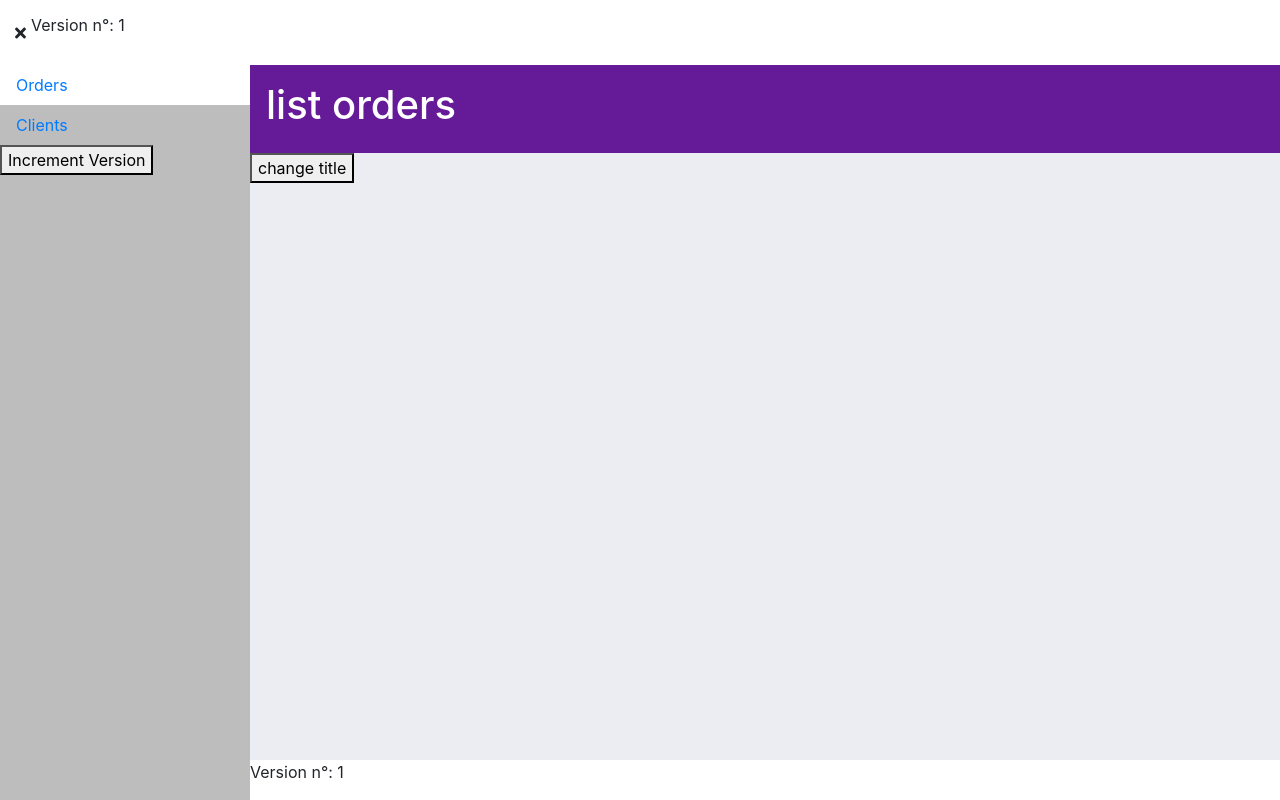
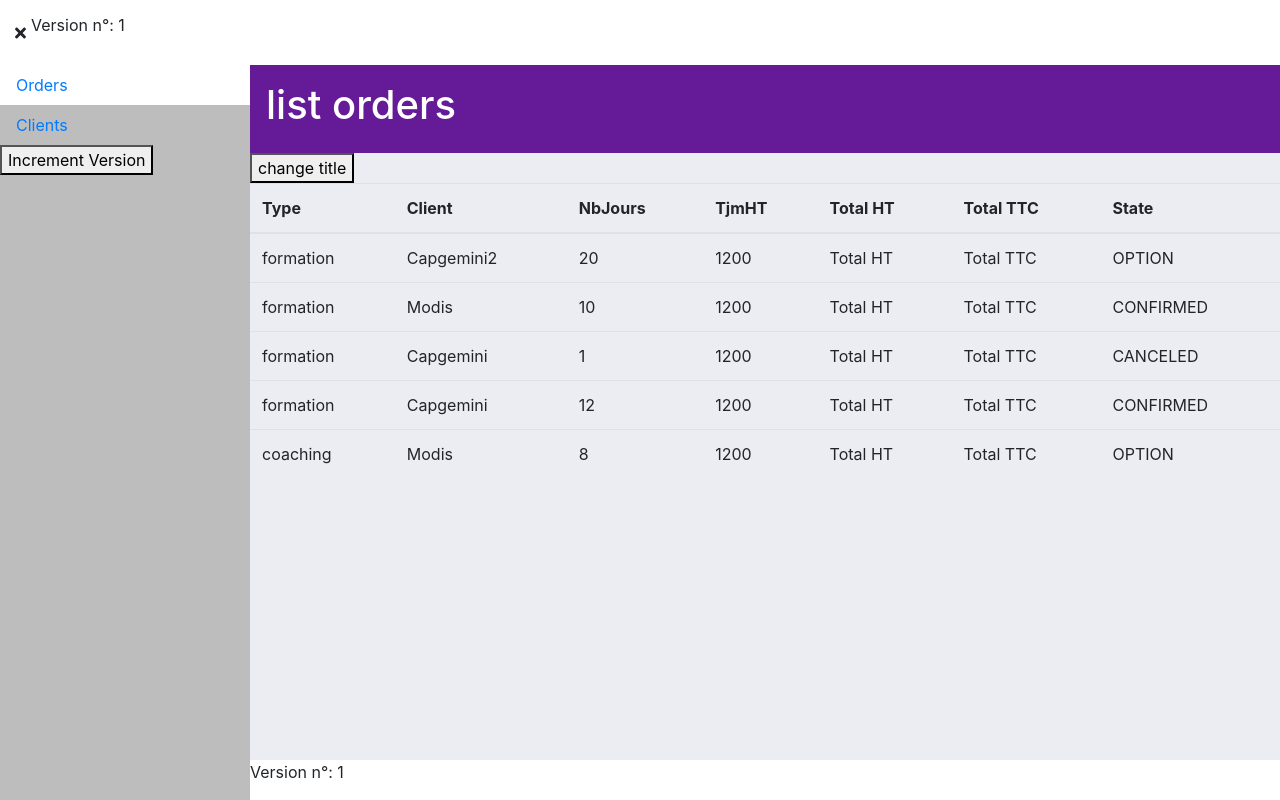
Before and after one commit to dnyuhm/crm-oct-18, an Angular app: page /orders in a window 1280 px wide. Built offline with nearby package versions, Linux system fonts and the light colour scheme; data requests are answered from the project's data file.

Commit message:
Commit 25 : Components stupides avec property binding & lifecycle hooks

```diff
--- a/src/app/orders/pages/page-list-orders/page-list-orders.component.html
+++ b/src/app/orders/pages/page-list-orders/page-list-orders.component.html
@@ -1,3 +1,14 @@
-<app-template-full-width [title]="title">
-  <button (click)="changeTitle()" >change title</button>
+<app-template-full-width [title]="title" *ngIf="collection">
+  <button (click)="changeTitle()">change title</button>
+  <app-table-light [headers]="headers">
+    <tr *ngFor="let item of collection">
+      <td>{{ item.typePresta }}</td>
+      <td>{{ item.client }}</td>
+      <td>{{ item.nbJours }}</td>
+      <td>{{ item.tjmHt }}</td>
+      <td>Total HT</td>
+      <td>Total TTC</td>
+      <td>{{ item.state }}</td>
+    </tr>
+  </app-table-light>
 </app-template-full-width>
--- a/src/app/orders/pages/page-list-orders/page-list-orders.component.ts
+++ b/src/app/orders/pages/page-list-orders/page-list-orders.component.ts
@@ -1,4 +1,5 @@
 import { Component, OnInit } from '@angular/core';
+import { Order } from 'src/app/core/models/order';
 import { OrdersService } from '../../services/orders.service';
 
 @Component({
@@ -8,8 +9,22 @@
 })
 export class PageListOrdersComponent implements OnInit {
   public title: string = 'list orders';
+  public headers: string[];
+  public collection!: Order[];
+
   constructor(private ordersService: OrdersService) {
-    this.ordersService.collection$.subscribe((data) => console.log(data));
+    this.headers = [
+      'Type',
+      'Client',
+      'NbJours',
+      'TjmHT',
+      'Total HT',
+      'Total TTC',
+      'State',
+    ];
+    this.ordersService.collection$.subscribe(
+      (data) => (this.collection = data)
+    );
   }
 
   ngOnInit(): void {}
--- /dev/null
+++ b/src/app/shared/components/btn/btn.component.html
@@ -0,0 +1 @@
+<p>btn works!</p>
--- /dev/null
+++ b/src/app/shared/components/btn/btn.component.ts
@@ -0,0 +1,15 @@
+import { Component, OnInit } from '@angular/core';
+
+@Component({
+  selector: 'app-btn',
+  templateUrl: './btn.component.html',
+  styleUrls: ['./btn.component.scss']
+})
+export class BtnComponent implements OnInit {
+
+  constructor() { }
+
+  ngOnInit(): void {
+  }
+
+}
--- /dev/null
+++ b/src/app/shared/components/table-light/table-light.component.html
@@ -0,0 +1,10 @@
+<table class="table">
+  <thead>
+    <tr>
+      <th *ngFor="let item of headers" scope="col">{{ item }}</th>
+    </tr>
+  </thead>
+  <tbody>
+    <ng-content></ng-content>
+  </tbody>
+</table>
--- /dev/null
+++ b/src/app/shared/components/table-light/table-light.component.ts
@@ -0,0 +1,13 @@
+import { Component, Input, OnInit } from '@angular/core';
+
+@Component({
+  selector: 'app-table-light',
+  templateUrl: './table-light.component.html',
+  styleUrls: ['./table-light.component.scss'],
+})
+export class TableLightComponent implements OnInit {
+  @Input() public headers!: string[];
+  constructor() {}
+
+  ngOnInit(): void {}
+}
```
Also changed, not shown: src/app/shared/shared.module.ts (+7 -2 lines), src/app/shared/components/btn/btn.component.scss (added), src/app/shared/components/table-light/table-light.component.scss (added), 2 other files (tests, documents, lock files or other folders).
